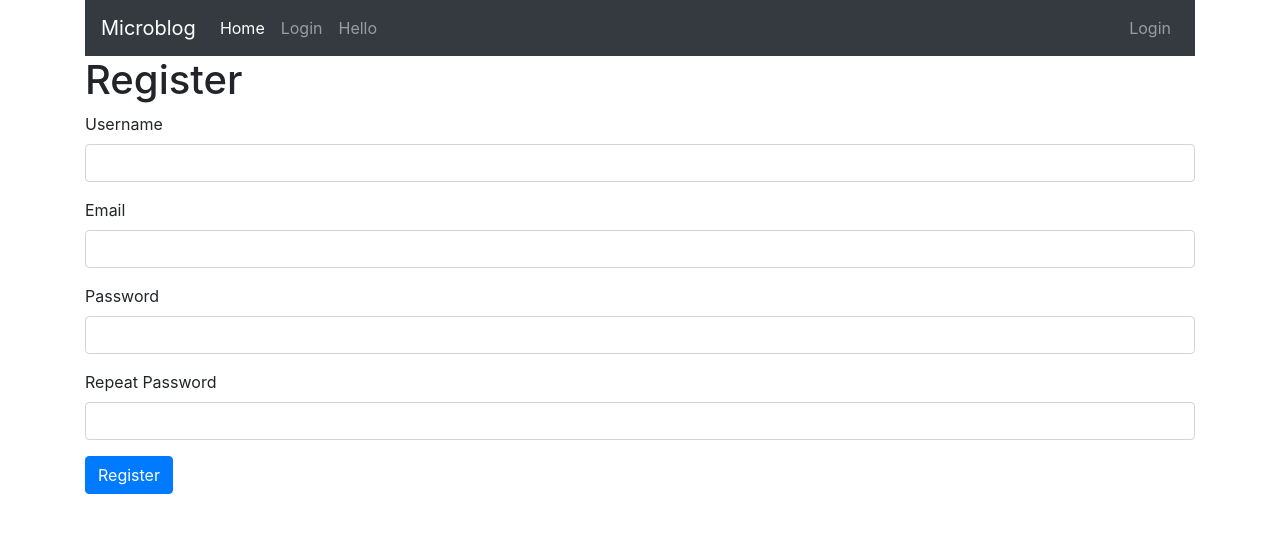
After one commit to NickStafford2/Web-Design-Microblog, a Flask app: page /register in a window 1280 px wide. The commit adds this page. Shown: the top 533 px of the page. Run offline with Flask 2, Linux system fonts and the light colour scheme; some libraries are stand-ins or nearby versions.

Commit message:
chapter 5 finished successfully

```diff
--- a/app/__init__.py
+++ b/app/__init__.py
@@ -2,10 +2,13 @@ from flask import Flask
 from config import Config
 from flask_sqlalchemy import SQLAlchemy
 from flask_migrate 	import Migrate
+from flask_login import LoginManager
 
 app 	= Flask(__name__)
 app.config.from_object(Config)
 db 		= SQLAlchemy(app)
 migrate = Migrate(app, db)
+login   = LoginManager(app)
+login.login_view = 'login'
 
 from app import routes, models
--- a/app/forms.py
+++ b/app/forms.py
@@ -1,9 +1,27 @@
 from flask_wtf import FlaskForm
 from wtforms import StringField, PasswordField, BooleanField, SubmitField
-from wtforms.validators import DataRequired
+from wtforms.validators import ValidationError, DataRequired, Email, EqualTo
+from app.models import User
 
 class LoginForm(FlaskForm):
     username 	= StringField	('Username', validators=[DataRequired()])
     password 	= PasswordField	('Password', validators=[DataRequired()])
     remember_me = BooleanField	('Remember Me')
     submit 		= SubmitField	('Sign In')
+
+class RegistrationForm(FlaskForm):
+    username  = StringField(	'Username', 		 validators=[DataRequired()])
+    email 	  = StringField(	'Email',			 validators=[DataRequired(), Email()])
+    password  = PasswordField(	'Password', 		 validators=[DataRequired()])
+    password2 = PasswordField(	'Repeat Password',   validators=[DataRequired(), EqualTo('password')])
+    submit    = SubmitField(	'Register')
+
+    def validate_username(self, username):
+        user = User.query.filter_by(username=username.data).first()
+        if user is not None:
+            raise ValidationError('Please use a different username.')
+
+    def validate_email(self, email):
+        user = User.query.filter_by(email=email.data).first()
+        if user is not None:
+            raise ValidationError('Please use a different email address.')
--- a/app/routes.py
+++ b/app/routes.py
@@ -1,9 +1,18 @@
 from flask import render_template, flash, redirect, url_for
 from app import app
 from app.forms import LoginForm
+from flask_login import current_user, login_user
+from flask_login import logout_user
+from flask_login import login_required
+from app.models import User
+from flask import request
+from werkzeug.urls import url_parse
+from app import db
+from app.forms import RegistrationForm
 
 @app.route('/')
 @app.route('/index')
+@login_required
 def index():
     user = {'username': 'Miguel'}
     posts = [
@@ -16,17 +25,55 @@ def index():
             'body': 'The Avengers movie was so cool!'
         }
     ]
-    return render_template('index.html', title='Home', user=user, posts=posts)
+    return render_template("index.html", title='Home Page', posts=posts)
 
 @app.route('/login', methods=['GET', 'POST'])
 def login():
+    if current_user.is_authenticated:
+        return redirect(url_for('index'))
     form = LoginForm()
     if form.validate_on_submit():
-        flash('Login requested for user {}, remember_me={}'.format(
-            form.username.data, form.remember_me.data))
-        return redirect('/index')
+        user = User.query.filter_by(username=form.username.data).first()
+        if user is None or not user.check_password(form.password.data):
+            flash('Invalid username or password')
+            return redirect(url_for('login'))
+        login_user(user, remember=form.remember_me.data)
+        next_page = request.args.get('next')
+        if not next_page or url_parse(next_page).netloc != '':
+            next_page = url_for('index')
+        return redirect(next_page)
     return render_template('login.html', title='Sign In', form=form)
+
+@app.route('/logout')
+def logout():
+    logout_user()
+    return redirect(url_for('index'))
 
 @app.route('/hello')
 def hello():
     return render_template('hello.html', title='Homework 1')
+
+@app.route('/register', methods=['GET', 'POST'])
+def register():
+    if current_user.is_authenticated:
+        return redirect(url_for('index'))
+    form = RegistrationForm()
+    if form.validate_on_submit():
+        user = User(username=form.username.data, email=form.email.data)
+        user.set_password(form.password.data)
+        db.session.add(user)
+        db.session.commit()
+        flash('Congratulations, you are now a registered user!')
+        return redirect(url_for('login'))
+    return render_template('register.html', title='Register', form=form)
+
+
+@app.route('/user/<username>')
+@login_required
+def user(username):
+    user = User.query.filter_by(username=username).first_or_404()
+    posts = [
+        {'author': user, 'body': 'Test post #1'},
+        {'author': user, 'body': 'Test post #2'}
+    ]
+    return render_template('user.html', user=user, posts=posts)
--- a/app/templates/base.html
+++ b/app/templates/base.html
@@ -35,7 +35,7 @@
             <span class="navbar-toggler-icon"></span>
           </button>
           <div class="collapse navbar-collapse" id="navbarNav">
-            <ul class="navbar-nav">
+            <ul class="navbar-nav mr-auto mt-2 mt-lg-0">
               <li class="nav-item active">
                 <a class="nav-link" href="{{ url_for('index') }}">Home <span class="sr-only">(current)</span></a>
               </li>
@@ -46,8 +46,20 @@
                 <a class="nav-link" href="{{ url_for('hello') }}">Hello</a>
               </li>
             </ul>
+            <ul class="navbar-nav">
+              {% if current_user.is_anonymous %}
+                <li class="nav-item">
+                  <a class="nav-link" href="{{ url_for('login') }}">Login</a>
+                </li>
+              {% else %}
+                <li class="nav-item">
+                  <a class="nav-link" href="{{ url_for('logout') }}">Logout</a>
+                </li>
+              {% endif %}
+            </ul>
           </div>
         </nav>
+
         {% with messages = get_flashed_messages() %}
         {% if messages %}
         <div class="row justify-content-center">
--- a/app/templates/index.html
+++ b/app/templates/index.html
@@ -1,7 +1,7 @@
 {% extends "base.html" %}
 
 {% block content %}
-    <h1>Hi, {{ user.username }}!</h1>
+    <h1>Hi, {{ current_user.username }}!</h1>
     {% for post in posts %}
     <div>
     	<p>{{ post.author.username }} says:
--- a/app/templates/login.html
+++ b/app/templates/login.html
@@ -27,4 +27,6 @@
 
         {{ form.submit(class_="btn btn-primary") }}
     </form>
+    <p>New User? <a href="{{ url_for('register') }}">Click to Register!</a></p>
+
 {% endblock %}
--- /dev/null
+++ b/app/templates/register.html
@@ -0,0 +1,40 @@
+{% extends "base.html" %}
+
+{% block content %}
+    <h1>Register</h1>
+    <form action="" method="post">
+        {{ form.hidden_tag() }}
+        <div class="form-group">
+                {{ form.username.label }}
+                {{ form.username(size=32, class_="form-control") }}
+                {% for error in form.username.errors %}
+                <span style="color: red;">[{{ error }}]</span>
+                {% endfor %}
+        </div>
+        <div class="form-group">
+
+            {{ form.email.label }}
+            {{ form.email(size=64, class_="form-control") }}
+            {% for error in form.email.errors %}
+            <span style="color: red;">[{{ error }}]</span>
+            {% endfor %}
+        </div>
+        <div class="form-group">
+
+            {{ form.password.label }}
+            {{ form.password(size=32, class_="form-control") }}
+            {% for error in form.password.errors %}
+            <span style="color: red;">[{{ error }}]</span>
+            {% endfor %}
+        </div>
+        <div class="form-group">
+
+            {{ form.password2.label }}
+            {{ form.password2(size=32, class_="form-control") }}
+            {% for error in form.password2.errors %}
+            <span style="color: red;">[{{ error }}]</span>
+            {% endfor %}
+        </div>
+        {{ form.submit(class_="btn btn-primary") }}
+    </form>
+{% endblock %}
```
Also changed, not shown: app/models.py (+15 -1 lines).
